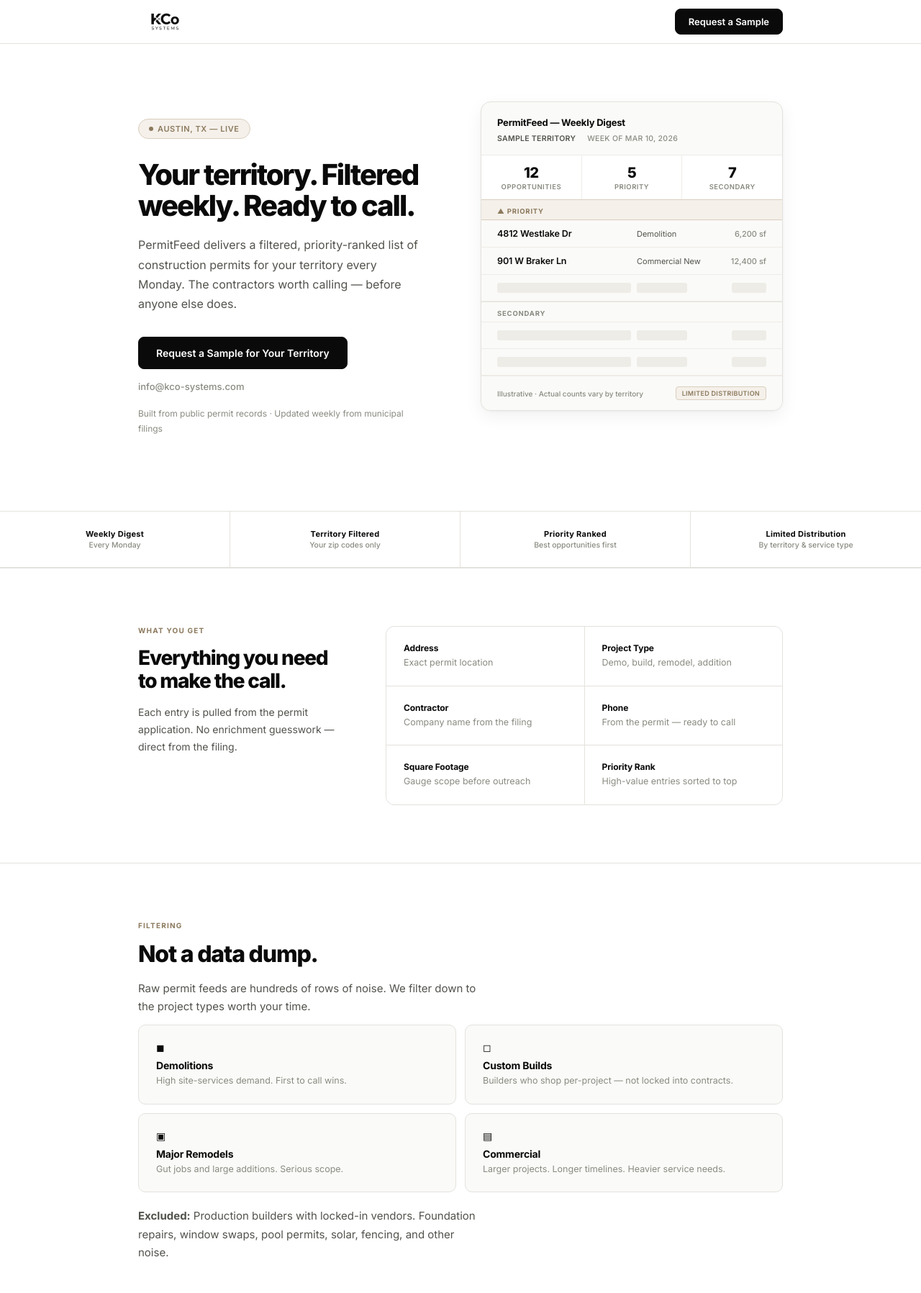
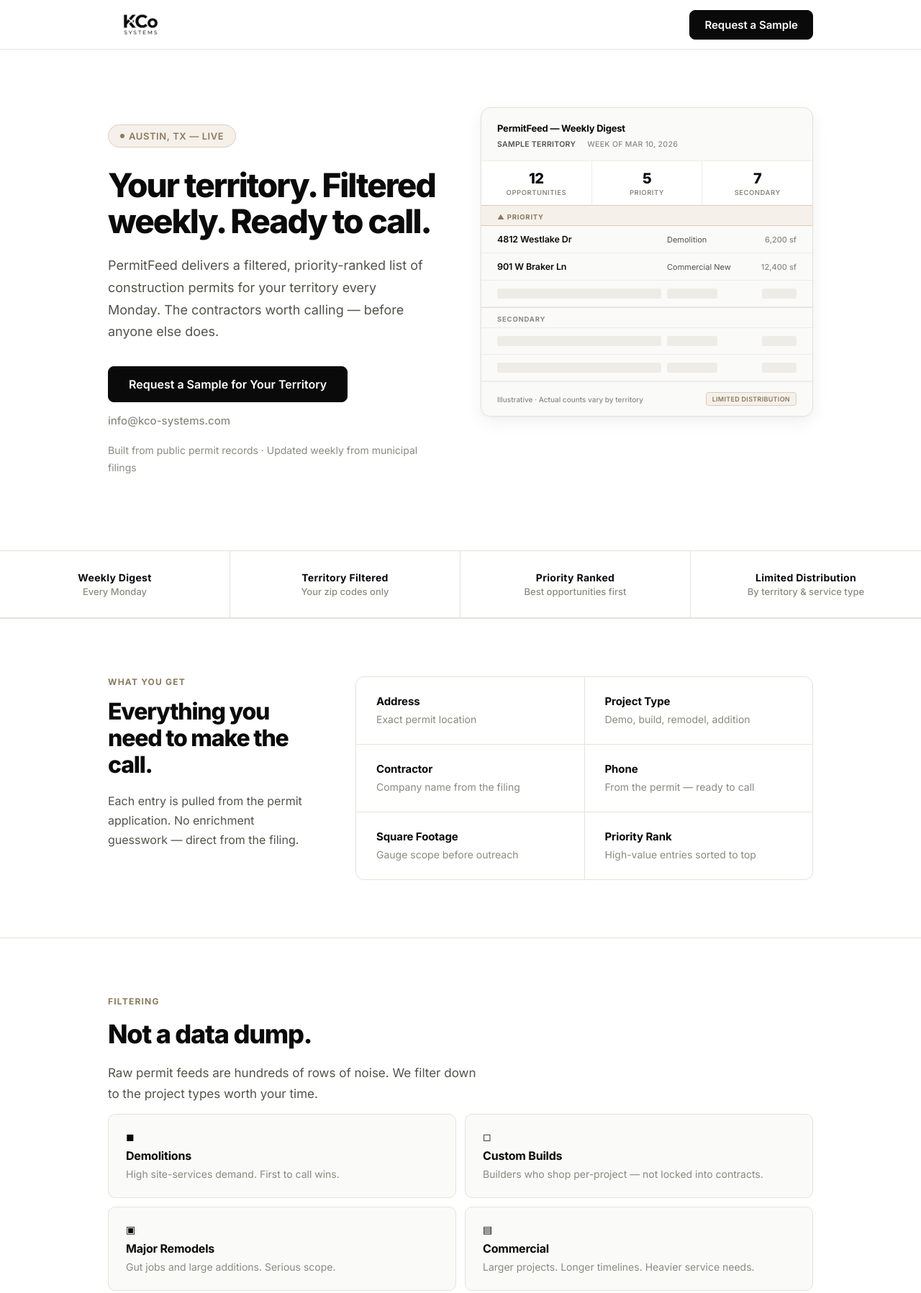
Before and after one commit to aaronk-git/kco-systems, a website: page public/permitfeed/index.html in a window 1280 px wide. Shown: the top 1797 px of the page at 72% size. Drawn offline with Linux system fonts and the light colour scheme.

Commit message:
Increase text sizes across PermitFeed page for readability

```diff
--- a/public/permitfeed/index.html
+++ b/public/permitfeed/index.html
@@ -35,29 +35,29 @@
     --text-muted: #8A8A82;
   }
 
-  .container { max-width: 960px; margin: 0 auto; padding: 0 32px; }
-  .container-narrow { max-width: 680px; margin: 0 auto; padding: 0 32px; }
+  .container { max-width: 1060px; margin: 0 auto; padding: 0 40px; }
+  .container-narrow { max-width: 740px; margin: 0 auto; padding: 0 40px; }
 
   /* Nav */
   nav { padding: 0; border-bottom: 1px solid var(--border); position: sticky; top: 0; background: rgba(255,255,255,0.92); backdrop-filter: blur(16px); -webkit-backdrop-filter: blur(16px); z-index: 10; }
-  nav .container { display: flex; justify-content: space-between; align-items: center; height: 60px; }
+  nav .container { display: flex; justify-content: space-between; align-items: center; height: 68px; }
   .logo { display: flex; align-items: center; text-decoration: none; }
-  .logo img { height: 28px; width: auto; }
-  .nav-cta { font-size: 13px; font-weight: 600; color: #fff; background: var(--text-primary); padding: 9px 18px; border-radius: 8px; text-decoration: none; transition: all 0.15s; border: 1px solid var(--text-primary); }
+  .logo img { height: 34px; width: auto; }
+  .nav-cta { font-size: 15px; font-weight: 600; color: #fff; background: var(--text-primary); padding: 10px 20px; border-radius: 8px; text-decoration: none; transition: all 0.15s; border: 1px solid var(--text-primary); }
   .nav-cta:hover { background: #1a1a1a; }
 
   /* Hero — two column with artifact */
   .hero { padding: 80px 0 0; }
   .hero-inner { display: grid; grid-template-columns: 1fr 1fr; gap: 56px; align-items: start; }
   .hero-copy { padding-top: 24px; }
-  .hero-badge { display: inline-flex; align-items: center; gap: 6px; font-size: 11px; font-weight: 600; letter-spacing: 0.6px; text-transform: uppercase; color: var(--accent); background: var(--accent-bg); border: 1px solid var(--accent-border); padding: 6px 14px; border-radius: 100px; margin-bottom: 28px; }
+  .hero-badge { display: inline-flex; align-items: center; gap: 6px; font-size: 13px; font-weight: 600; letter-spacing: 0.6px; text-transform: uppercase; color: var(--accent); background: var(--accent-bg); border: 1px solid var(--accent-border); padding: 7px 16px; border-radius: 100px; margin-bottom: 28px; }
   .hero-badge::before { content: ''; display: block; width: 6px; height: 6px; border-radius: 50%; background: var(--accent); }
-  .hero h1 { font-size: 40px; font-weight: 800; letter-spacing: -2px; line-height: 1.08; margin-bottom: 20px; }
-  .hero p { font-size: 16px; color: var(--text-secondary); line-height: 1.7; max-width: 400px; margin-bottom: 32px; }
+  .hero h1 { font-size: 46px; font-weight: 800; letter-spacing: -2px; line-height: 1.08; margin-bottom: 22px; }
+  .hero p { font-size: 18px; color: var(--text-secondary); line-height: 1.7; max-width: 440px; margin-bottom: 32px; }
   .hero-actions { display: flex; align-items: center; gap: 16px; flex-wrap: wrap; }
-  .btn-primary { display: inline-block; font-size: 14px; font-weight: 600; color: #fff; background: var(--text-primary); padding: 13px 24px; border-radius: 8px; text-decoration: none; transition: all 0.15s; border: 1px solid var(--text-primary); }
+  .btn-primary { display: inline-block; font-size: 16px; font-weight: 600; color: #fff; background: var(--text-primary); padding: 14px 28px; border-radius: 8px; text-decoration: none; transition: all 0.15s; border: 1px solid var(--text-primary); }
   .btn-primary:hover { background: #1a1a1a; }
-  .btn-ghost { font-size: 13px; font-weight: 500; color: var(--text-muted); text-decoration: none; transition: color 0.15s; }
+  .btn-ghost { font-size: 15px; font-weight: 500; color: var(--text-muted); text-decoration: none; transition: color 0.15s; }
   .btn-ghost:hover { color: var(--text-primary); }
 
   /* Hero artifact — mock digest */
@@ -90,29 +90,29 @@
 
   /* Proof strip */
   .proof-strip { border-top: 1px solid var(--border); border-bottom: 1px solid var(--border); padding: 0; margin-top: 72px; display: grid; grid-template-columns: repeat(4, 1fr); }
-  .proof-item { padding: 24px 0; text-align: center; border-right: 1px solid var(--border); }
+  .proof-item { padding: 28px 0; text-align: center; border-right: 1px solid var(--border); }
   .proof-item:last-child { border-right: none; }
-  .proof-item-label { font-size: 11px; font-weight: 700; letter-spacing: 0.3px; color: var(--text-primary); }
-  .proof-item-sub { font-size: 10.5px; color: var(--text-muted); margin-top: 2px; font-weight: 500; }
+  .proof-item-label { font-size: 14px; font-weight: 700; letter-spacing: 0.3px; color: var(--text-primary); }
+  .proof-item-sub { font-size: 13px; color: var(--text-muted); margin-top: 3px; font-weight: 500; }
 
   /* Sections */
   .section { padding: 80px 0; border-top: 1px solid var(--border); }
-  .section-label { font-size: 10px; font-weight: 700; letter-spacing: 1.2px; text-transform: uppercase; color: var(--accent); margin-bottom: 16px; }
-  .section h2 { font-size: 32px; font-weight: 800; letter-spacing: -1.2px; margin-bottom: 16px; line-height: 1.15; }
-  .section p { font-size: 15px; color: var(--text-secondary); line-height: 1.7; max-width: 480px; margin-bottom: 12px; }
+  .section-label { font-size: 12px; font-weight: 700; letter-spacing: 1.2px; text-transform: uppercase; color: var(--accent); margin-bottom: 18px; }
+  .section h2 { font-size: 36px; font-weight: 800; letter-spacing: -1.2px; margin-bottom: 18px; line-height: 1.15; }
+  .section p { font-size: 17px; color: var(--text-secondary); line-height: 1.7; max-width: 520px; margin-bottom: 14px; }
   .section p:last-of-type { margin-bottom: 0; }
 
   /* Two-column section */
   .section-split { display: grid; grid-template-columns: 280px 1fr; gap: 64px; align-items: start; }
   .section-split-left .section-label { margin-bottom: 16px; }
-  .section-split-left h2 { font-size: 28px; }
-  .section-split-left p { font-size: 14px; margin-top: 12px; }
+  .section-split-left h2 { font-size: 32px; }
+  .section-split-left p { font-size: 16px; margin-top: 12px; }
 
   /* Features — tighter, card-style */
   .feature-grid { display: grid; grid-template-columns: 1fr 1fr; gap: 1px; background: var(--border); border: 1px solid var(--border); border-radius: 12px; overflow: hidden; }
-  .feature-cell { padding: 22px 24px; background: #fff; }
-  .feature-cell-label { font-size: 12px; font-weight: 700; color: var(--text-primary); margin-bottom: 4px; letter-spacing: -0.1px; }
-  .feature-cell-desc { font-size: 12.5px; color: var(--text-muted); line-height: 1.5; }
+  .feature-cell { padding: 24px 28px; background: #fff; }
+  .feature-cell-label { font-size: 15px; font-weight: 700; color: var(--text-primary); margin-bottom: 5px; letter-spacing: -0.1px; }
+  .feature-cell-desc { font-size: 14px; color: var(--text-muted); line-height: 1.5; }
 
   /* Filter section — editorial layout */
   .filter-intro { max-width: 480px; margin-bottom: 32px; }
@@ -120,9 +120,9 @@
   .filter-card { padding: 22px 24px; background: var(--surface); border: 1px solid var(--border); border-radius: 10px; transition: border-color 0.15s; }
   .filter-card:hover { border-color: var(--accent-border); }
   .filter-card-icon { font-size: 14px; margin-bottom: 8px; }
-  .filter-card-title { font-size: 14px; font-weight: 700; margin-bottom: 4px; letter-spacing: -0.2px; }
-  .filter-card-desc { font-size: 12.5px; color: var(--text-muted); line-height: 1.5; }
-  .excluded-note { margin-top: 20px; font-size: 12px; color: var(--text-muted); line-height: 1.6; max-width: none; }
+  .filter-card-title { font-size: 16px; font-weight: 700; margin-bottom: 5px; letter-spacing: -0.2px; }
+  .filter-card-desc { font-size: 14px; color: var(--text-muted); line-height: 1.5; }
+  .excluded-note { margin-top: 20px; font-size: 14px; color: var(--text-muted); line-height: 1.6; max-width: none; }
   .excluded-note strong { color: var(--text-secondary); }
 
   /* Distribution — accent background */
@@ -133,9 +133,9 @@
   .distro-slot.taken { border-color: var(--accent-border); background: var(--accent-bg); }
   .distro-slot-icon { width: 28px; height: 28px; border-radius: 6px; background: var(--border-light); display: flex; align-items: center; justify-content: center; font-size: 13px; font-weight: 700; color: var(--text-muted); flex-shrink: 0; }
   .distro-slot.taken .distro-slot-icon { background: var(--accent); color: #fff; }
-  .distro-slot-text { font-size: 12.5px; color: var(--text-muted); font-weight: 500; }
+  .distro-slot-text { font-size: 15px; color: var(--text-muted); font-weight: 500; }
   .distro-slot.taken .distro-slot-text { color: var(--text-primary); font-weight: 600; }
-  .distro-slot-badge { margin-left: auto; font-size: 9px; font-weight: 700; letter-spacing: 0.5px; text-transform: uppercase; padding: 3px 8px; border-radius: 4px; flex-shrink: 0; }
+  .distro-slot-badge { margin-left: auto; font-size: 11px; font-weight: 700; letter-spacing: 0.5px; text-transform: uppercase; padding: 4px 10px; border-radius: 4px; flex-shrink: 0; }
   .distro-slot.taken .distro-slot-badge { color: var(--accent); background: rgba(140,122,94,0.12); }
   .distro-slot:not(.taken) .distro-slot-badge { color: var(--text-muted); background: var(--border-light); }
 
@@ -145,7 +145,7 @@
   .fit-col.good h3 { color: var(--accent); }
   .fit-col.not h3 { color: var(--text-muted); }
   .fit-list { list-style: none; }
-  .fit-list li { font-size: 13px; color: var(--text-secondary); padding: 9px 0; border-bottom: 1px solid var(--border-light); line-height: 1.5; }
+  .fit-list li { font-size: 15px; color: var(--text-secondary); padding: 10px 0; border-bottom: 1px solid var(--border-light); line-height: 1.5; }
   .fit-list li:last-child { border-bottom: none; }
   .fit-col.not .fit-list li { color: var(--text-muted); }
 
@@ -153,21 +153,21 @@
   .faq-item { padding: 24px 0; border-bottom: 1px solid var(--border-light); }
   .faq-item:first-child { padding-top: 0; }
   .faq-item:last-child { border-bottom: none; }
-  .faq-q { font-size: 14px; font-weight: 700; margin-bottom: 8px; letter-spacing: -0.2px; }
-  .faq-a { font-size: 13px; color: var(--text-secondary); line-height: 1.7; max-width: 520px; }
+  .faq-q { font-size: 17px; font-weight: 700; margin-bottom: 10px; letter-spacing: -0.2px; }
+  .faq-a { font-size: 15px; color: var(--text-secondary); line-height: 1.7; max-width: 580px; }
 
   /* CTA Block */
   .cta-block { padding: 80px 0; border-top: 1px solid var(--border); text-align: center; background: var(--surface); }
-  .cta-block h2 { font-size: 36px; font-weight: 800; letter-spacing: -1.5px; margin-bottom: 12px; }
-  .cta-block p { font-size: 15px; color: var(--text-secondary); margin-bottom: 32px; max-width: 400px; margin-left: auto; margin-right: auto; line-height: 1.6; }
-  .cta-email { display: block; font-size: 12px; color: var(--text-muted); margin-top: 16px; text-decoration: none; }
+  .cta-block h2 { font-size: 40px; font-weight: 800; letter-spacing: -1.5px; margin-bottom: 14px; }
+  .cta-block p { font-size: 17px; color: var(--text-secondary); margin-bottom: 32px; max-width: 440px; margin-left: auto; margin-right: auto; line-height: 1.6; }
+  .cta-email { display: block; font-size: 14px; color: var(--text-muted); margin-top: 16px; text-decoration: none; }
   .cta-email:hover { color: var(--text-secondary); }
 
   /* Footer */
   footer { padding: 32px 0; border-top: 1px solid var(--border); }
   footer .container { display: flex; justify-content: space-between; align-items: center; flex-wrap: wrap; gap: 8px; }
-  footer p { font-size: 12px; color: var(--text-muted); }
-  footer a { font-size: 12px; color: var(--text-muted); text-decoration: none; }
+  footer p { font-size: 14px; color: var(--text-muted); }
+  footer a { font-size: 14px; color: var(--text-muted); text-decoration: none; }
   footer a:hover { color: var(--text-secondary); }
   .footer-links { display: flex; gap: 16px; }
 
@@ -197,7 +197,7 @@
 
 <nav>
   <div class="container">
-    <a href="/" class="logo"><img src="/assets/logo-black.png" srcset="/assets/logo-black-2x.png 2x" alt="KCo Systems" height="28"></a>
+    <a href="/" class="logo"><img src="/assets/logo-black.png" srcset="/assets/logo-black-2x.png 2x" alt="KCo Systems" height="34"></a>
     <a href="#request" class="nav-cta">Request a Sample</a>
   </div>
 </nav>
@@ -214,7 +214,7 @@
           <a href="#request" class="btn-primary">Request a Sample for Your Territory</a>
           <a href="mailto:info@kco-systems.com" class="btn-ghost">info@kco-systems.com</a>
         </div>
-        <p style="font-size:12px;color:var(--text-muted);margin-top:20px;">Built from public permit records · Updated weekly from municipal filings</p>
+        <p style="font-size:14px;color:var(--text-muted);margin-top:20px;">Built from public permit records · Updated weekly from municipal filings</p>
       </div>
       <div class="hero-artifact">
         <div class="digest-mock">
```
